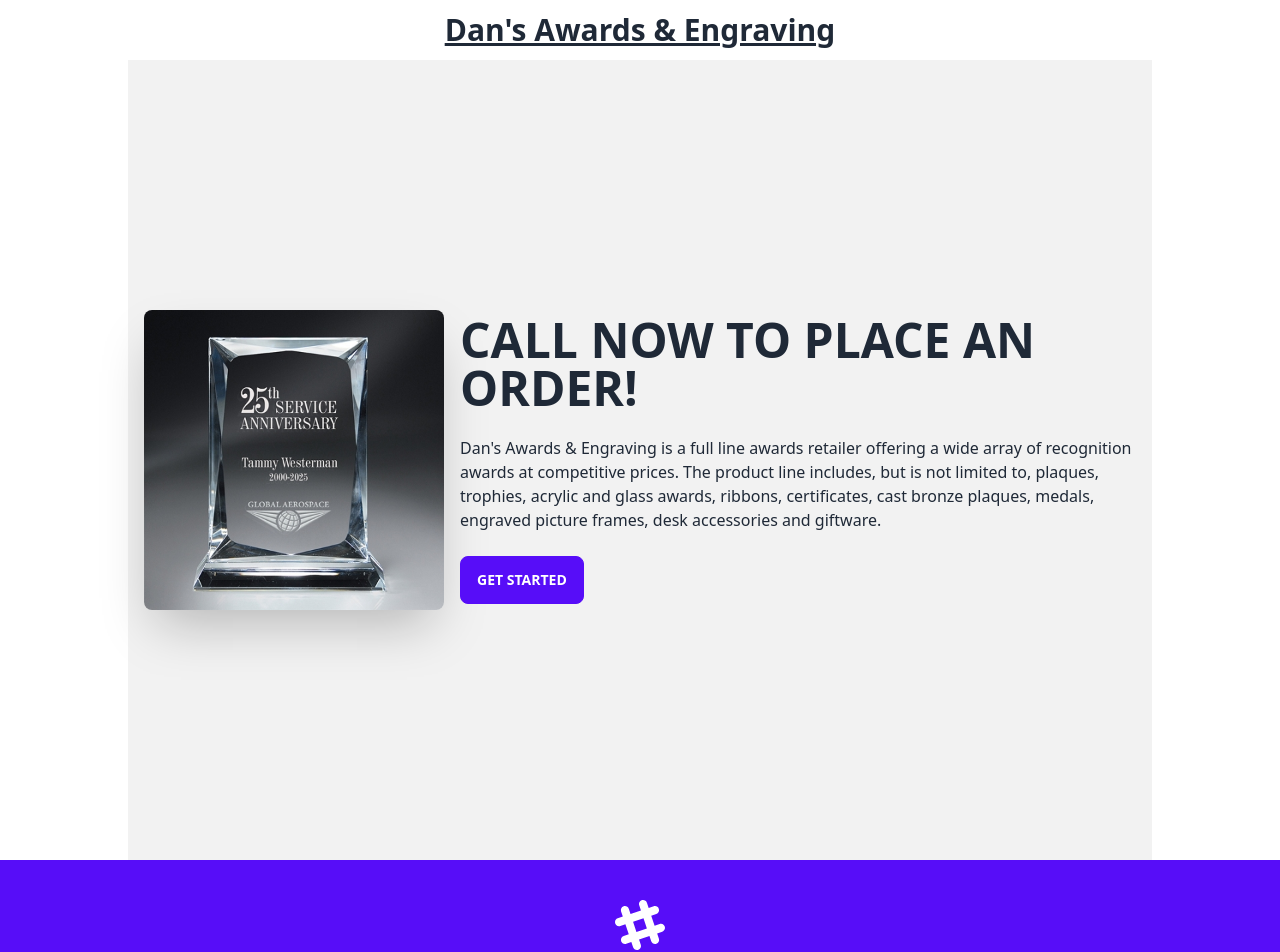
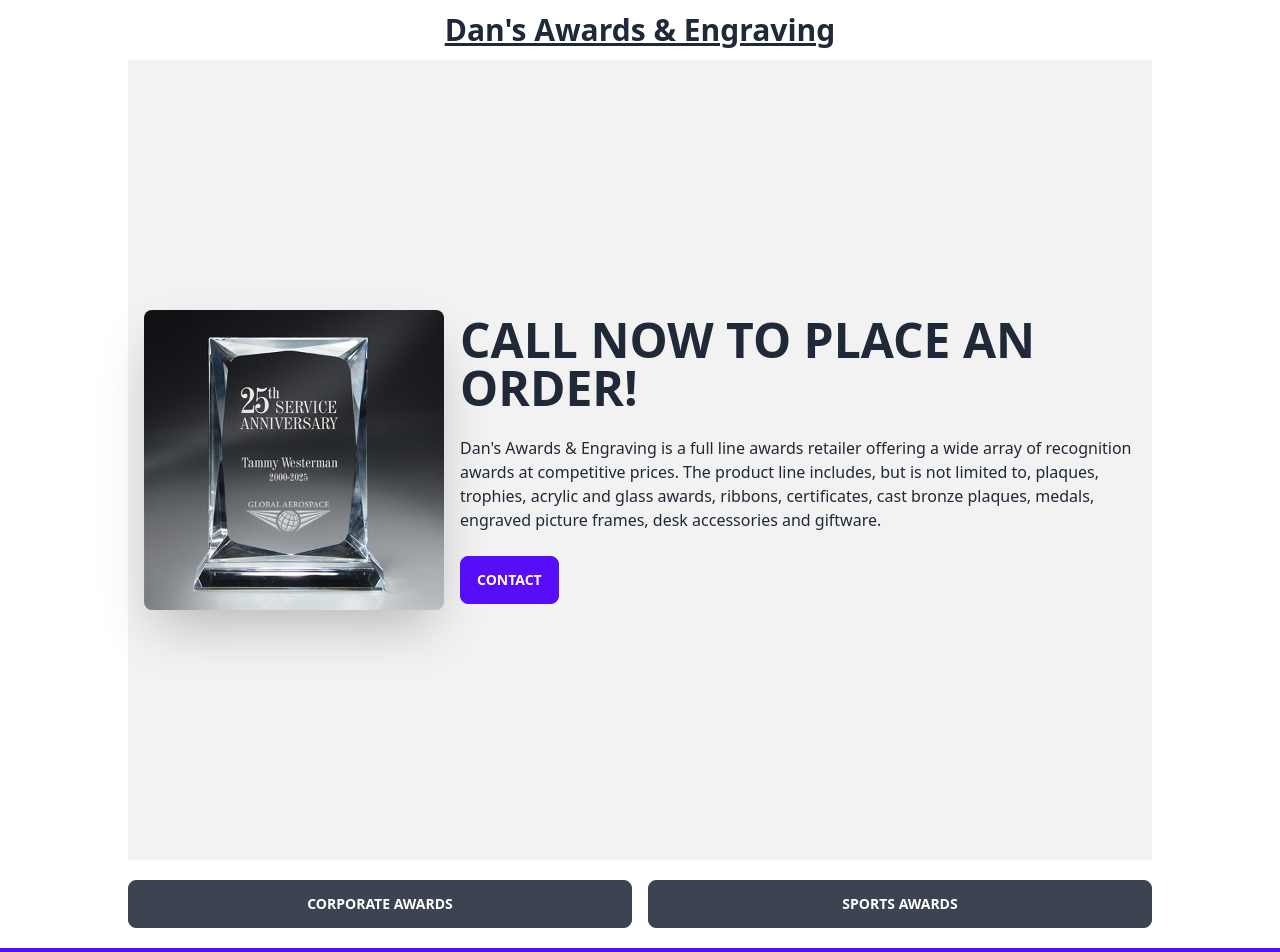
Before and after one commit to BryonVerdone/dans-awards, a Next.js app: page / in a window 1280 px wide. Shown: the top 952 px of the page. Built offline with nearby package versions, Linux system fonts and the light colour scheme.

Commit message:
added awards button and contact page

```diff
--- /dev/null
+++ b/components/Awards-grid.js
@@ -0,0 +1,24 @@
+import React from 'react';
+
+const AwardsGrid = () => {
+  return (
+    <section className='grid gap-4 grid-cols-2 justify-center items-center my-5'>
+      <a
+        target={'_blank'}
+        href='https://premiercorporateawards.com/'
+        className='btn'
+      >
+        Corporate Awards
+      </a>
+      <a
+        target={'_blank'}
+        href='https://premiersportawards.com/'
+        className='btn'
+      >
+        Sports Awards
+      </a>
+    </section>
+  );
+};
+
+export default AwardsGrid;
--- a/components/Hero.js
+++ b/components/Hero.js
@@ -1,4 +1,5 @@
 import React from 'react';
+import Link from 'next/link';
 import Image from 'next/image';
 const Hero = () => {
   return (
@@ -19,7 +20,9 @@
             glass awards, ribbons, certificates, cast bronze plaques, medals,
             engraved picture frames, desk accessories and giftware.
           </p>
-          <button className='btn btn-primary'>Get Started</button>
+          <Link href='/Contact'>
+            <button className='btn btn-primary'>Contact</button>
+          </Link>
         </div>
       </div>
     </div>
--- /dev/null
+++ b/pages/Contact.js
@@ -0,0 +1,7 @@
+import React from 'react';
+
+const Contact = () => {
+  return <div className='text-center'>Contact info goes here</div>;
+};
+
+export default Contact;
--- a/pages/index.js
+++ b/pages/index.js
@@ -2,10 +2,12 @@
 import Image from 'next/image';
 import styles from '../styles/Home.module.css';
 import Hero from '../components/Hero';
+import AwardsGrid from '../components/Awards-grid';
 export default function Home() {
   return (
     <>
       <Hero />
+      <AwardsGrid />
     </>
   );
 }
```
